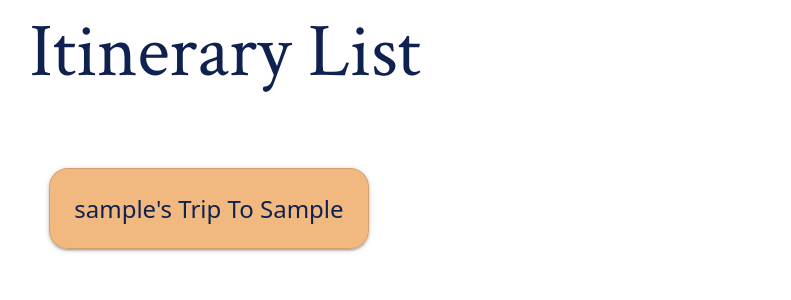
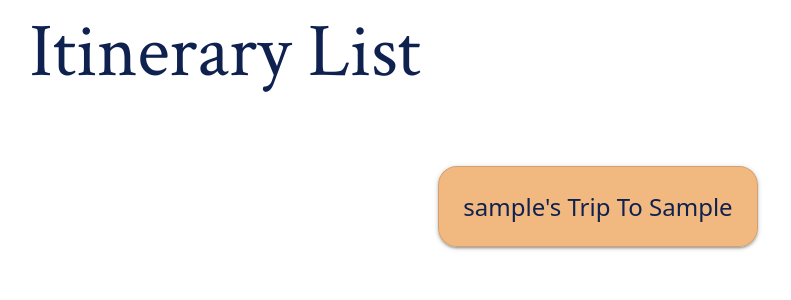
Before and after one commit to oselim14/travel-now, a Django app: page /itinerary/ in a window 1280 px wide. Shown: the part 164-464 px from the top of the page, without its empty margins (52-843 px from the left). Run offline with Django 3.2, Linux system fonts and the light colour scheme; a user stored in the database is signed in; tables that the repository leaves empty hold one stand-in row (values such as "Sample post"); some libraries are stand-ins or nearby versions.

Commit message:
center the card

```diff
--- a/main_app/static/css/style.css
+++ b/main_app/static/css/style.css
@@ -185,7 +185,9 @@ div.card {
   background-color: #f0af6fe0 !important;
   align-items: center;
   justify-content: center;
-  margin: 10px;
+  /* margin: 10px; */
+  margin-right: auto;
+  margin-left: auto;
   width: fit-content;
 }
 
```
